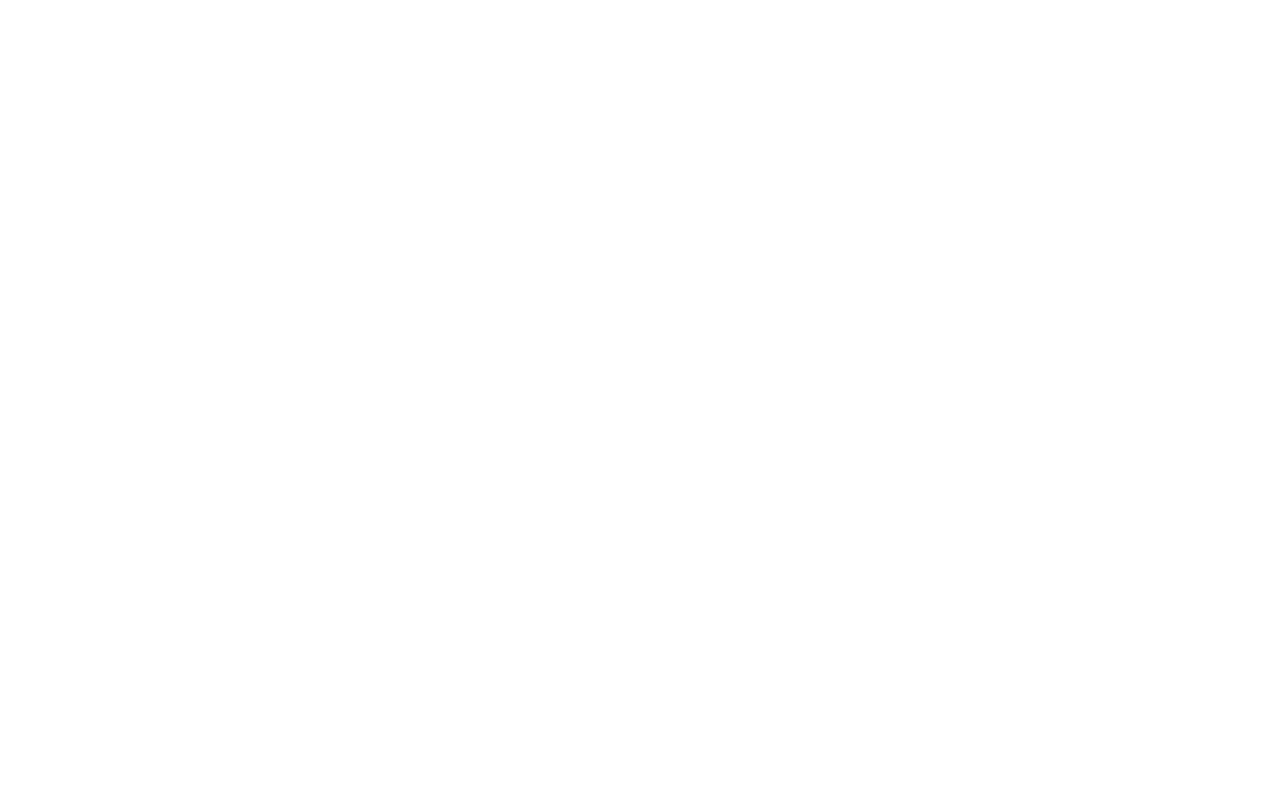
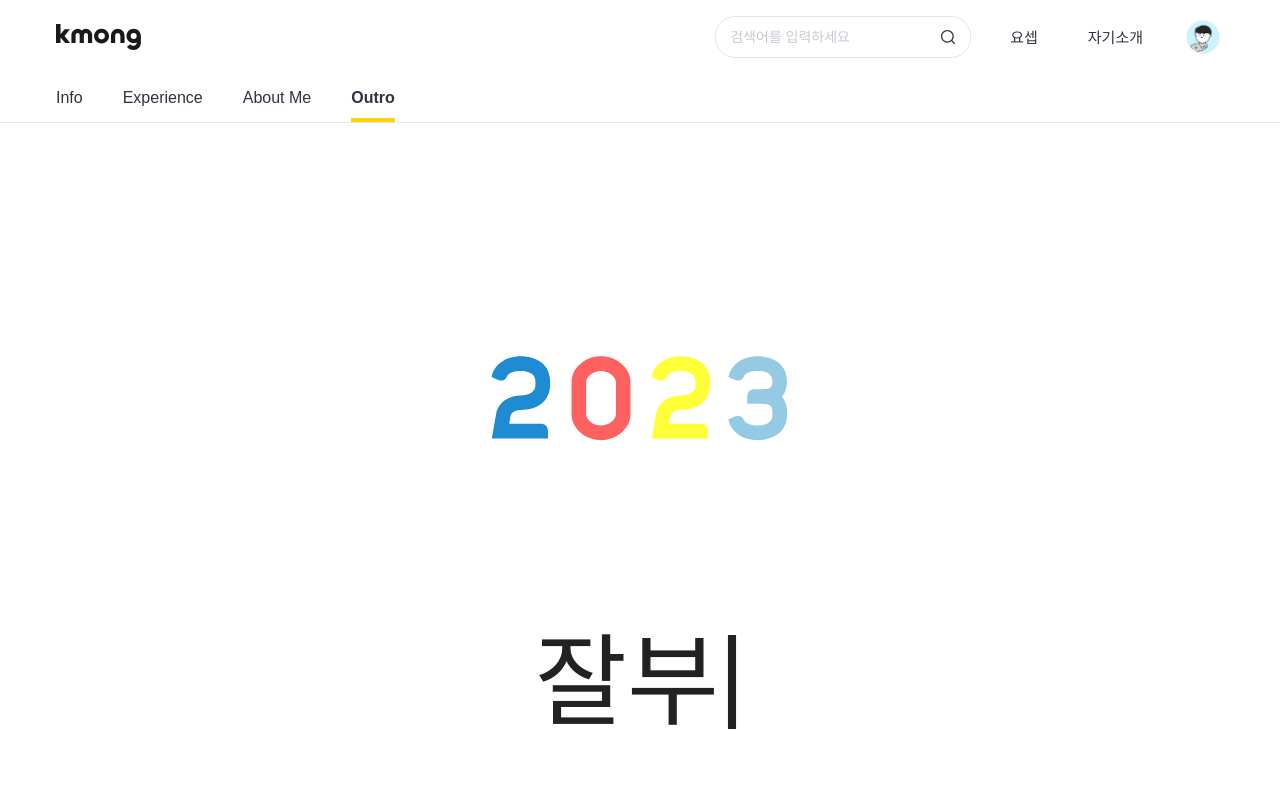
Before and after one commit to ssabii/self-introduce, a React (Create React App) app: page /self-introduce/outro in a window 1280 px wide. Before the commit this address had no page. Shown: the top 800 px of the page. Built offline with nearby package versions, Linux system fonts and the light colour scheme; a web font is replaced by a local one.

Commit message:
feat: routePrefix 추가

```diff
--- a/src/components/common/Header/ServiceNav/ServiceNav.tsx
+++ b/src/components/common/Header/ServiceNav/ServiceNav.tsx
@@ -3,6 +3,7 @@
 import styled from '@emotion/styled'
 import colors from 'styles/colors';
 import { css } from '@emotion/react';
+import { routePrefix } from 'routes/routePrefix';
 
 function ServiceNav() {
   const { pathname } = useLocation();
@@ -48,19 +49,19 @@
 const serviceLinks = [
   {
     name: 'Info',
-    href: '/info',
+    href: `${routePrefix}/info`,
   },
   {
     name: 'Experience',
-    href: '/experience',
+    href: `${routePrefix}/experience`,
   },
   {
     name: 'About Me',
-    href: '/about',
+    href: `${routePrefix}/about`,
   },
   {
     name: 'Outro',
-    href: '/outro',
+    href: `${routePrefix}/outro`,
   },
 ]
 
--- a/src/routes/MainRouter.tsx
+++ b/src/routes/MainRouter.tsx
@@ -6,11 +6,12 @@
 import Experience from 'pages/Experience';
 import AboutMe from 'pages/About';
 import Outro from 'pages/Outro';
+import { routePrefix } from './routePrefix';
 
 function MainRouter() {
   return (
     <Routes>
-      <Route path="/" element={<Layout />}>
+      <Route path={routePrefix} element={<Layout />}>
         <Route index element={<Main />} />
         <Route path="info" element={<Info />} />
         <Route path="experience" element={<Experience />} />
--- /dev/null
+++ b/src/routes/routePrefix.ts
@@ -0,0 +1 @@
+export const routePrefix = '/self-introduce';
```
